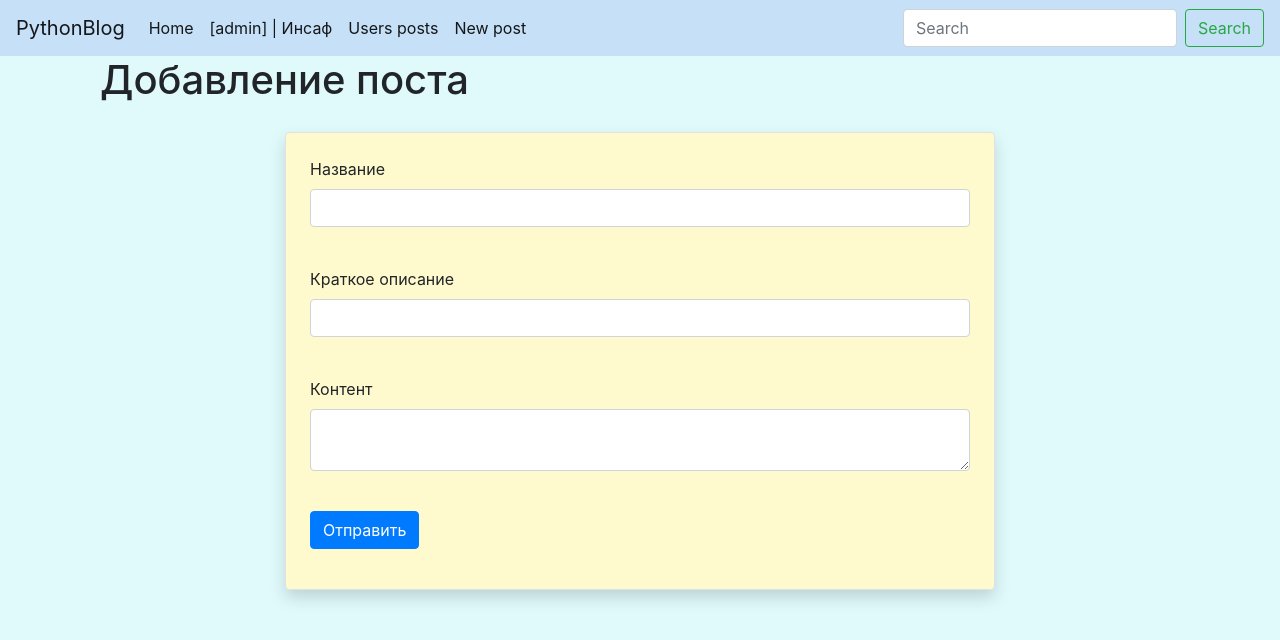
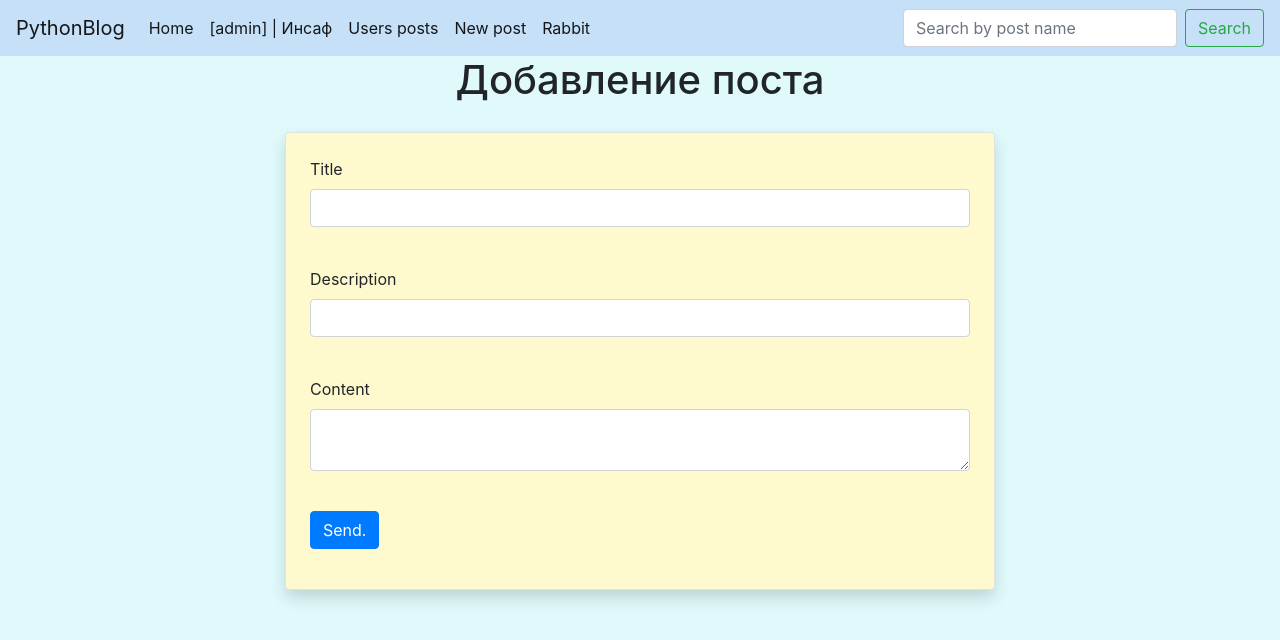
Before and after one commit to Sabirzyanov/flaskBlog, a Flask app: page /news in a window 1280 px wide. Shown: the top 640 px of the page. Run offline with Flask 2, Linux system fonts and the light colour scheme; a user stored in the database is signed in; some libraries are stand-ins or nearby versions.

Commit message:
Add files via upload

```diff
--- a/data/forms.py
+++ b/data/forms.py
@@ -5,24 +5,23 @@ from wtforms.fields.html5 import EmailField
 
 
 class LoginForm(FlaskForm):
-    email = EmailField('Почта', validators=[DataRequired()])
-    password = PasswordField('Пароль', validators=[DataRequired()])
-    remember_me = BooleanField('Запомнить меня')
-    submit = SubmitField('Войти')
+    email = EmailField('E-Mail', validators=[DataRequired()])
+    password = PasswordField('Password', validators=[DataRequired()])
+    remember_me = BooleanField('Remember me')
+    submit = SubmitField('Log In')
 
 
 class RegisterForm(FlaskForm):
-    email = EmailField('Почта', validators=[DataRequired()])
-    password = PasswordField('Пароль', validators=[DataRequired()])
-    password_again = PasswordField('Повторите пароль', validators=[DataRequired()])
-    name = StringField('Имя пользователя', validators=[DataRequired()])
-    is_admin = BooleanField('Сделать админом')
-    submit = SubmitField('Войти')
+    email = EmailField('E-Mail', validators=[DataRequired()])
+    password = PasswordField('Password', validators=[DataRequired()])
+    password_again = PasswordField('Password again', validators=[DataRequired()])
+    name = StringField('Username', validators=[DataRequired()])
+    is_admin = BooleanField('Make admin')
+    submit = SubmitField('Register')
 
 
 class NewsForm(FlaskForm):
-    title = StringField('Название', validators=[DataRequired(), Length(min=3, max=40)])
-    description = StringField('Краткое описание', validators=[Length(max=100)])
-    content = TextAreaField("Контент", validators=[Length(min=3, max=8000)])
-    # is_private = BooleanField("Не публичное")
-    submit = SubmitField('Отправить')
+    title = StringField('Title', validators=[DataRequired(), Length(min=3, max=40)])
+    description = StringField('Description', validators=[Length(max=100)])
+    content = TextAreaField("Content", validators=[Length(min=3, max=8000)])
+    submit = SubmitField('Send.')
--- a/main.py
+++ b/main.py
@@ -1,6 +1,6 @@
 # Import libraries
 import os
-from flask import Flask, render_template, redirect
+from flask import Flask, render_template, redirect, abort, request
 from flask_login import LoginManager, login_user, login_required, logout_user, current_user
 # Import files
 from data import db_session
@@ -20,8 +20,13 @@ login_manager.init_app(app)
 @app.route('/')
 def index():
     session = db_session.create_session()
-    news = session.query(News).filter(News.is_private != True)
-    return render_template("index.html", news=news, title='Посты')
+    s = request.args.get('s')
+    if s:
+        news = session.query(News).filter(News.title.contains(s), News.is_private == False).all()
+        return render_template("index.html", news=news, title='Search returned: ', site='Search')
+    else:
+        news = session.query(News).filter(News.is_private != True)
+    return render_template("index.html", news=news, title='All posts', site='Posts')
 
 
 @login_manager.user_loader
@@ -40,7 +45,7 @@ def login():
             login_user(user, remember=form.remember_me.data)
             return redirect("/")
         return render_template('login.html',
-                               message="Неправильный логин или пароль",
+                               message="Invalid username or password.",
                                form=form)
     return render_template('login.html', form=form)
 
@@ -59,12 +64,12 @@ def register():
         if form.password.data != form.password_again.data:
             return render_template('register.html',
                                    form=form,
-                                   message="Пароли не совпадают")
+                                   message="Passwords don't match")
         session = db_session.create_session()
         if session.query(User).filter(User.email == form.email.data).first():
             return render_template('register.html',
                                    form=form,
-                                   message="Такой пользователь уже есть")
+                                   message="This user already exists")
         user = User(
             name=form.name.data,
             email=form.email.data,
@@ -100,21 +105,64 @@ def add_news():
 def news_output(id):
     session = db_session.create_session()
     news = session.query(News).filter(News.id == id)
-    return render_template('news_output.html', news=news)
+    return render_template('news_output.html', news=news, admin=' | [for_admin]')
 
 
 @app.route('/users_post/', methods=['GET', 'POST'])
 def user_post():
     session = db_session.create_session()
     news = session.query(News).filter(News.is_private == True)
-    return render_template('index.html', news=news, title='Посты пользователей')
+    return render_template('index.html', news=news, title='Users posts(Not public)', site='User Posts')
 
 
-@app.route('/post_output/<int:id>', methods=['GET', 'POST'])
-def news_output_admin(id):
+@app.route('/post_output_public/<int:id>', methods=['GET', 'POST'])
+def user_posts_public(id):
     session = db_session.create_session()
-    news = session.query(News).filter(News.id == id and News.is_private == True)
-    return render_template('news_output.html', news=news, admin=' | [for admin]')
+    news = session.query(News).filter(News.id == id).first()
+    news.is_private = False
+    session.commit()
+    return redirect('/')
+
+
+@app.route('/post_delete/<int:id>', methods=['GET', 'POST'])
+@login_required
+def news_delete(id):
+    session = db_session.create_session()
+    news = session.query(News).filter(News.id == id).first()
+    if news:
+        session.delete(news)
+        session.commit()
+    else:
+        abort(404)
+    return redirect('/')
+
+
+@app.route('/news/<int:id>', methods=['GET', 'POST'])
+@login_required
+def edit_news(id):
+    form = NewsForm()
+    if request.method == "GET":
+        session = db_session.create_session()
+        news = session.query(News).filter(News.id == id).first()
+        if news:
+            form.title.data = news.title
+            form.description.data = news.description
+            form.content.data = news.content
+        else:
+            abort(404)
+    if form.validate_on_submit():
+        session = db_session.create_session()
+        news = session.query(News).filter(News.id == id,
+                                          News.user == current_user).first()
+        if news:
+            news.title = form.title.data
+            news.description = form.description.data
+            news.content = form.content.data
+            session.commit()
+            return redirect('/')
+        else:
+            abort(404)
+    return render_template('add_news.html', title='Post edit', form=form)
 
 
 if __name__ == '__main__':
--- /dev/null
+++ b/static/style.css
@@ -0,0 +1,3 @@
+h1{
+    text-align: center;
+}
--- a/templates/add_news.html
+++ b/templates/add_news.html
@@ -1,11 +1,11 @@
 {% extends "base.html" %}
 
 {% block title %}
-Добавление поста
+    Add post
 {% endblock %}
 
 {% block content %}
-<h1>Добавление поста</h1>
+<h1 style="text-align: center;">Добавление поста</h1>
 
 <div class="row">
     <div class="col-sm-2"></div>
--- a/templates/base.html
+++ b/templates/base.html
@@ -41,6 +41,9 @@
             <li class="nav-item active">
                 <a class="nav-link" href="{{ url_for('add_news') }}">New post</a>
               </li>
+            <li class="nav-item active">
+                <a class="nav-link" href="/rabbit">Rabbit</a>
+              </li>
             {% else %}
             <li class="nav-item active">
             <a class="nav-link" href="{{ url_for('login') }}">Login</a>
@@ -51,8 +54,9 @@
 
             {% endif %}
         </ul>
-        <form class="form-inline my-2 my-lg-0">
-          <input class="form-control mr-sm-2" type="search" placeholder="Search" aria-label="Search">
+        <form class="form-inline my-2 my-lg-0" method="GET">
+          <input class="form-control mr-sm-2" name="s" type="search" placeholder="Search by post name"
+                 aria-label="Search" value="{{request.args.get('s', '')}}">
           <button class="btn btn-outline-success my-2 my-sm-0" type="submit">Search</button>
         </form>
       </div>
--- a/templates/login.html
+++ b/templates/login.html
@@ -5,7 +5,7 @@
 {% endblock %}
 
 {% block content %}
-    <h1>Авторизация</h1>
+    <h1>Authorization</h1>
     <form action="" method="post">
         {{ form.hidden_tag() }}
         <p>
--- a/templates/register.html
+++ b/templates/register.html
@@ -1,7 +1,7 @@
 {% extends "base.html" %}
 
 {% block title %}
-    Регистрация
+    Registration
 {% endblock %}
 
 {% block content %}
```
Also changed, not shown: templates/index.html (+4 -3 lines), templates/news_output.html (+22 -0 lines), db/blog.sqlite.
